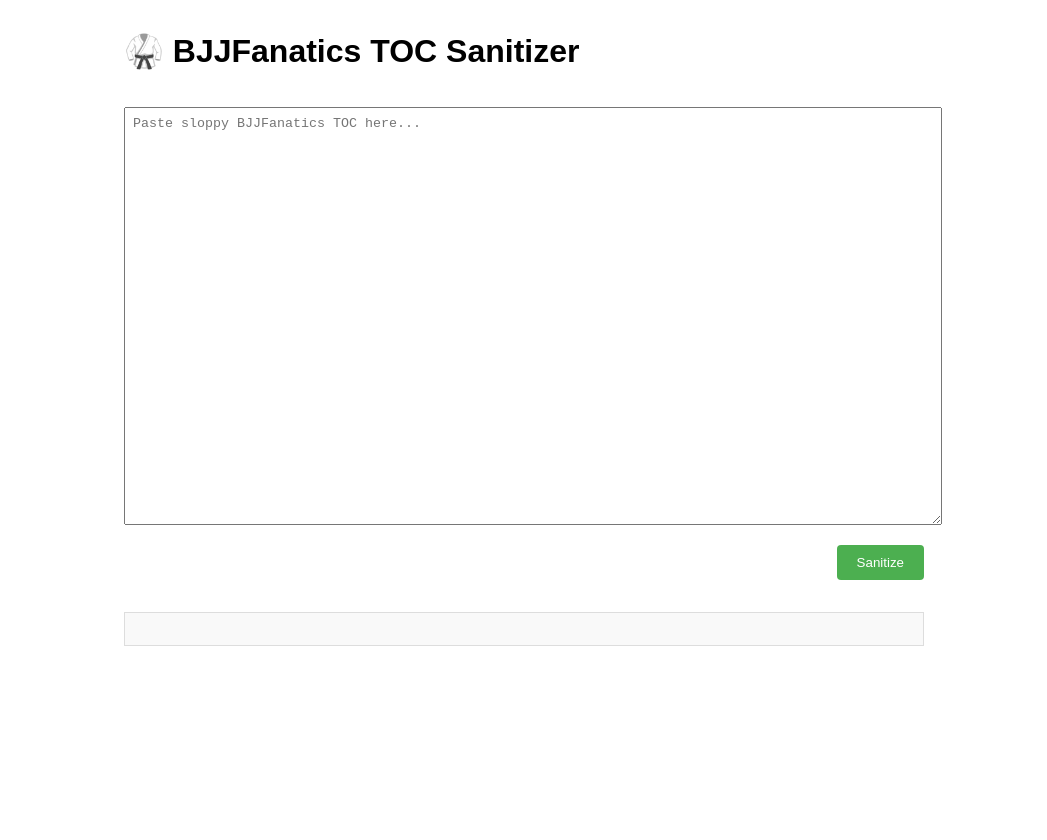
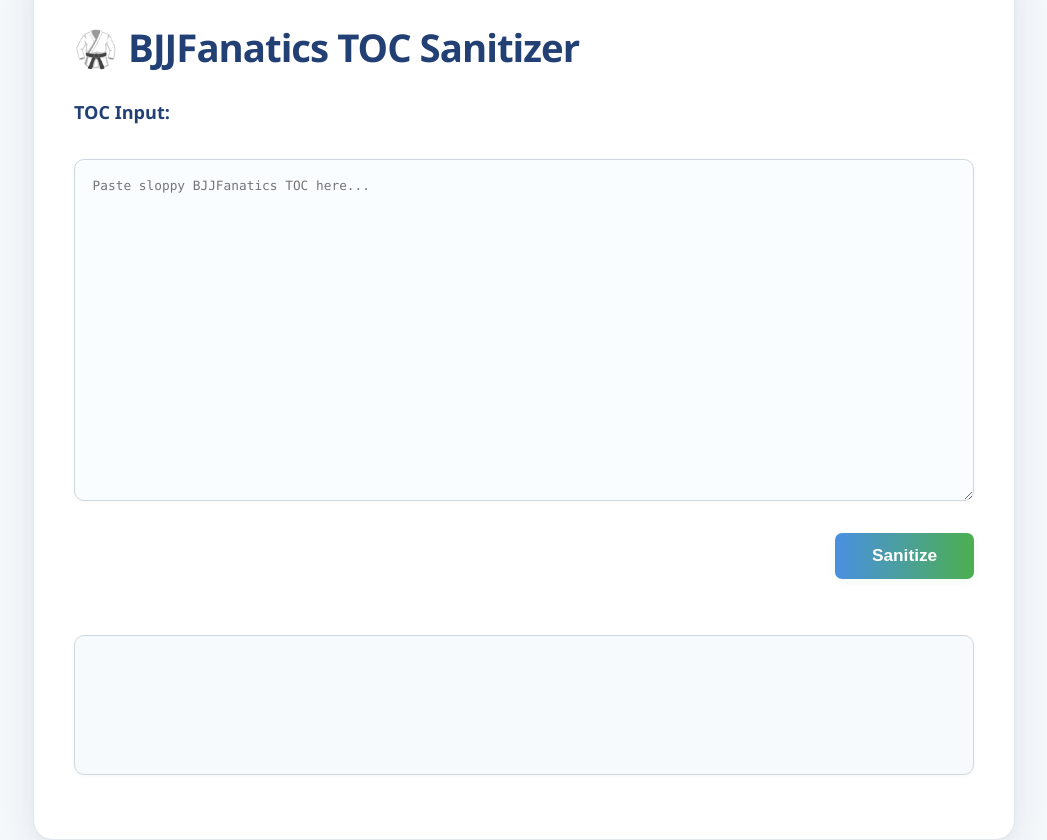
Before and after one commit to shunchu/bjjfanantics-toc-sanitizer, a plain HTML site: page index.html in a window 1280 px wide. Shown: the whole page, without its empty margins (116-1163 px from the left). Before the commit the page ends 800 px from the top, so only its background shows below. Drawn offline with Linux system fonts and the light colour scheme.

Commit message:
update formatting

```diff
--- a/index.html
+++ b/index.html
@@ -5,53 +5,20 @@
     <meta name="viewport" content="width=device-width, initial-scale=1.0">
     <title>BJJFanatics TOC Sanitizer</title>
     <link rel="shortcut icon" href="#">
+    <link rel="stylesheet" href="./styles.css" />
     <style>
-        body {
-            font-family: Arial, sans-serif;
-            max-width: 800px;
-            margin: 2rem auto;
-            padding: 0 1rem;
-        }
-        textarea {
-            width: 100%;
-            height: 400px;
-            margin: 1rem 0;
-            padding: 0.5rem;
-            font-family: monospace;
-        }
-        .button {
-            display: flex;
-            justify-content: flex-end;
-        }
-        button {
-            background-color: #4CAF50;
-            color: white;
-            padding: 10px 20px;
-            border: none;
-            border-radius: 4px;
-            cursor: pointer;
-        }
-        button:hover {
-            background-color: #45a049;
-        }
-        .output {
-            margin-top: 2rem;
-            padding: 1rem;
-            border: 1px solid #ddd;
-            background-color: #f9f9f9;
-            white-space: pre-wrap;
-        }
+
     </style>
   </head>
   <body>
-    <h1>🥋 BJJFanatics TOC Sanitizer</h1>
+    <div class="container">
+      <h1><span style="font-size:2.2rem;">🥋</span> BJJFanatics TOC Sanitizer</h1>
+      <label for="inputText" class="toc-label">TOC Input:</label>
       <textarea id="inputText" placeholder="Paste sloppy BJJFanatics TOC here..."></textarea>
       <div class="button">
         <button onclick="sanitizeText()">Sanitize</button>
       </div>
-
       <div class="output" id="output"></div>
-
       <div class="button">
         <button id="copyBtn" style="display:none; margin-top:1rem;">Copy</button>
       </div>
--- /dev/null
+++ b/styles.css
@@ -0,0 +1,114 @@
+html, body {
+  height: 100%;
+  margin: 0;
+  padding: 0;
+  background: #f4f8fb;
+}
+body {
+  min-height: 100vh;
+  display: flex;
+  align-items: center;
+  justify-content: center;
+  font-family: 'Segoe UI', Arial, sans-serif;
+  background: #f4f8fb;
+}
+.container {
+  background: #fff;
+  max-width: 900px;
+  width: 90vw;
+  min-width: 340px;
+  padding: 2.5rem 2.5rem 2rem 2.5rem;
+  margin: 3vh auto;
+  border-radius: 20px;
+  box-shadow: 0 8px 36px rgba(40,60,90,0.09), 0 1.5px 6px rgba(40,60,90,0.03);
+  border: 1.5px solid #e3e8ee;
+  display: flex;
+  flex-direction: column;
+  gap: 1.5rem;
+}
+h1 {
+  font-size: 2.4rem;
+  font-weight: 800;
+  color: #234075;
+  letter-spacing: -1px;
+  margin-bottom: 0.2em;
+  display: flex;
+  align-items: center;
+  gap: 0.7rem;
+  line-height: 1.1;
+}
+.toc-label {
+  display: block;
+  font-weight: 700;
+  font-size: 1.13rem;
+  margin-bottom: 0.7rem;
+  color: #234075;
+}
+textarea {
+  min-width: 220px;
+  max-width: 100%;
+  height: 320px;
+  min-height: 120px;
+  max-height: 38vh;
+  margin-bottom: 0.5rem;
+  padding: 1.1rem 1.1rem;
+  font-family: 'Fira Mono', 'Consolas', monospace;
+  font-size: 0.8rem;
+  border: 1px solid #cfd8dc;
+  border-radius: 10px;
+  background: #fafdff;
+  box-shadow: 0 1px 4px rgba(0,0,0,0.03);
+  resize: vertical;
+  transition: border 0.2s;
+}
+textarea:focus {
+  border: 1.5px solid #4a90e2;
+  outline: none;
+}
+.button {
+  display: flex;
+  justify-content: flex-end;
+  gap: 0.5rem;
+  margin-bottom: 0.5rem;
+}
+button {
+  background: linear-gradient(90deg, #4a90e2 0%, #4CAF50 100%);
+  color: #fff;
+  padding: 0.8rem 2.3rem;
+  border: none;
+  border-radius: 7px;
+  font-size: 1.08rem;
+  font-weight: 700;
+  cursor: pointer;
+  box-shadow: 0 2.5px 8px rgba(76,175,80,0.08);
+  transition: background 0.2s, transform 0.1s;
+}
+button:hover {
+  background: linear-gradient(90deg, #357ab7 0%, #388e3c 100%);
+  transform: translateY(-2px) scale(1.03);
+}
+.output {
+  margin-top: 1.5rem;
+  padding: 1.2rem 1.1rem;
+  border: 1px solid #cfd8dc;
+  background: #f7fafc;
+  border-radius: 10px;
+  white-space: pre-wrap;
+  font-family: 'Fira Mono', 'Consolas', monospace;
+  font-size: 0.8rem;
+  min-height: 100px;
+  max-height: 32vh;
+  overflow-y: auto;
+  box-shadow: 0 1.5px 4px rgba(0,0,0,0.03);
+}
+@media (max-width: 700px) {
+  .container {
+    padding: 1.2rem 0.5rem 1rem 0.5rem;
+  }
+  h1 {
+    font-size: 1.3rem;
+  }
+  textarea {
+    height: 120px;
+  }
+}
```
Lines whose indentation alone changed are shown as unchanged.
